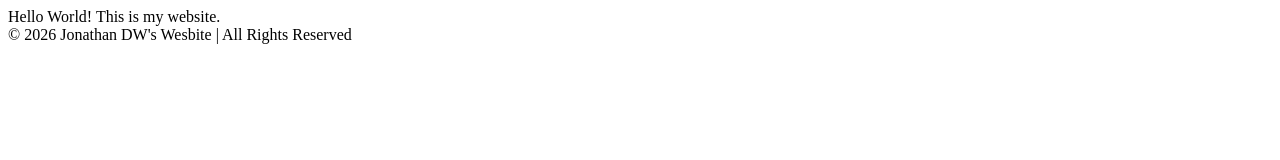
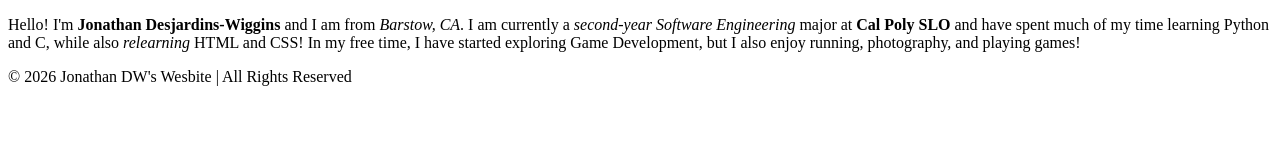
Before and after one commit to J-DesjardinsWiggins/J-DesjardinsWiggins.github.io, a plain HTML site: page index.html in a window 1280 px wide. Drawn offline with Linux system fonts and the light colour scheme.

Commit message:
feat: add introduction

```diff
--- a/index.html
+++ b/index.html
@@ -6,7 +6,10 @@
     <body>
         <nav></nav>
         <main>
-            Hello World! This is my website.
+            <p>Hello! I'm <strong>Jonathan Desjardins-Wiggins</strong> and I am from <em>Barstow, CA</em>. I am currently a
+            <em>second-year Software Engineering</em> major at <strong>Cal Poly SLO</strong> and have spent much of my time
+            learning Python and C, while also <em>relearning</em> HTML and CSS! In my free time, I have started exploring
+            Game Development, but I also enjoy running, photography, and playing games!</p>
         </main>
         <footer>© 2026 Jonathan DW's Wesbite | All Rights Reserved</footer>
     </body>
```
